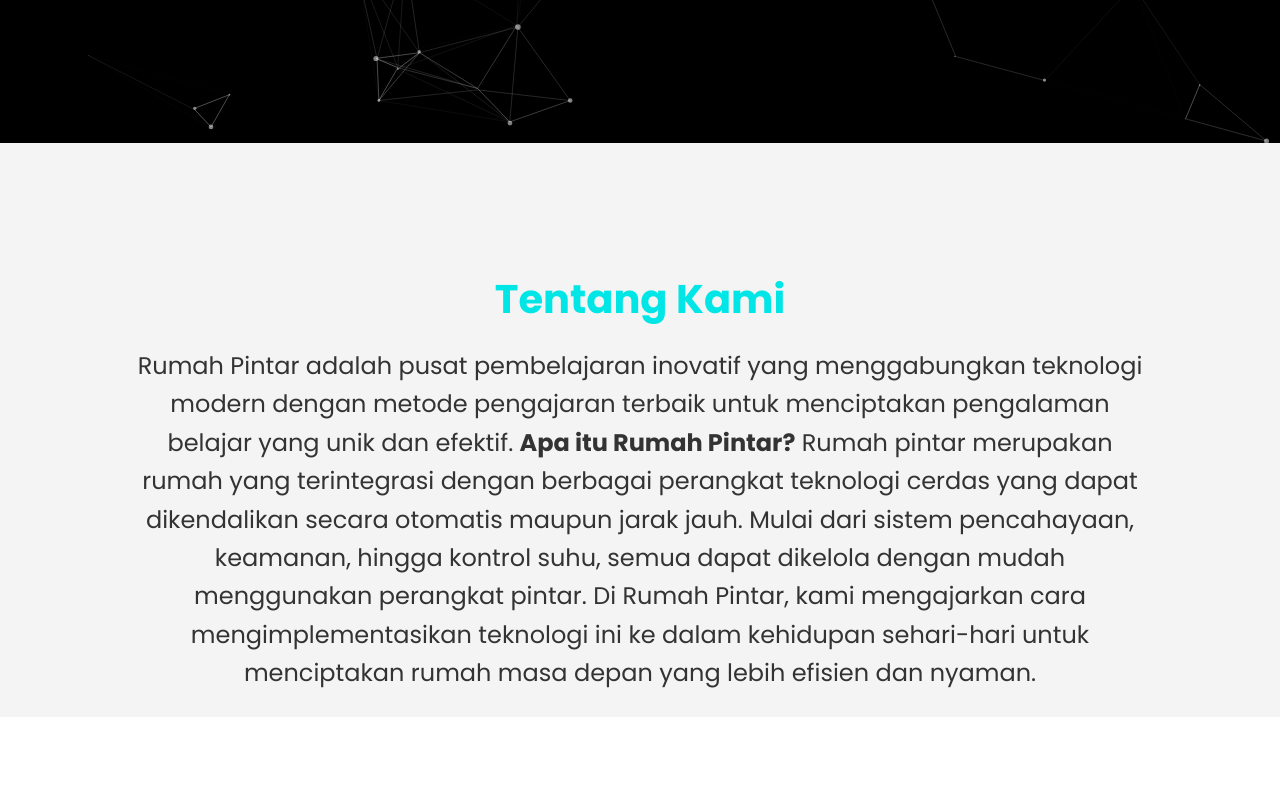
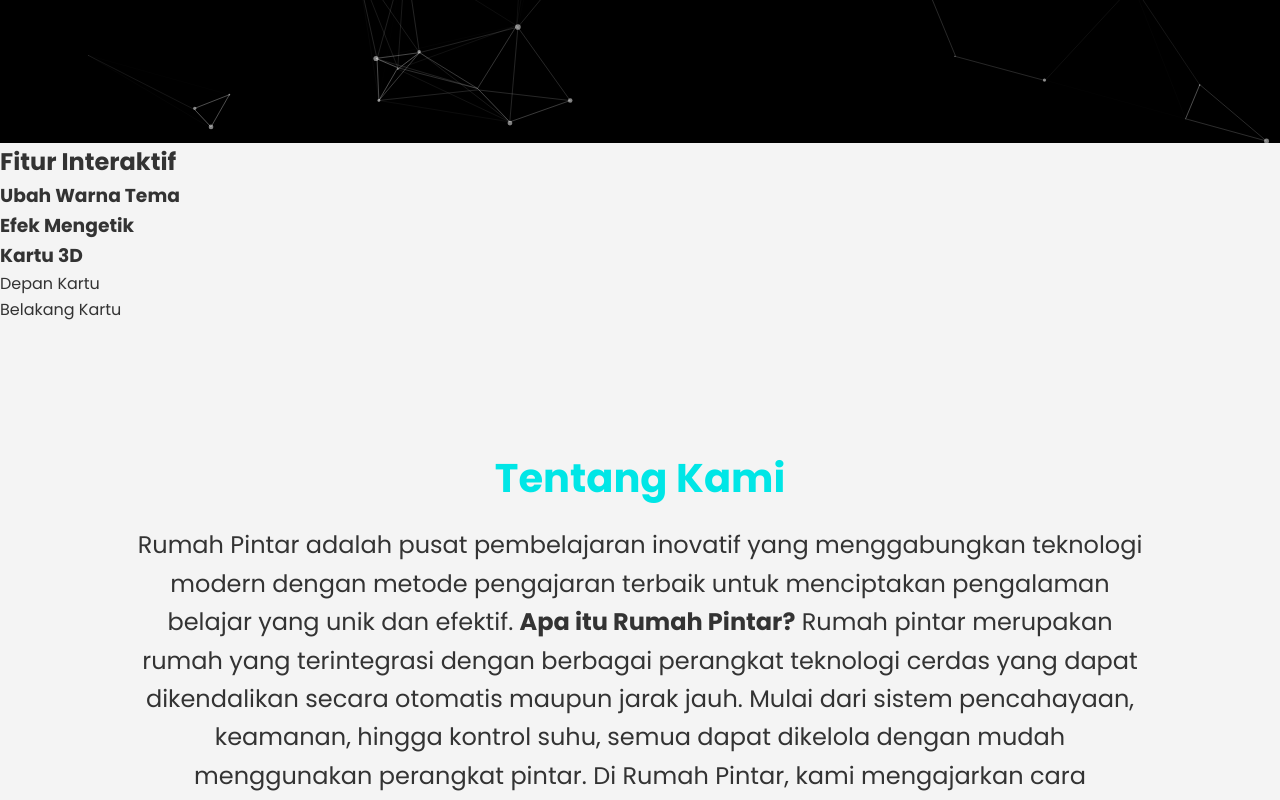
Before and after one commit to ESTAS-crypto/rumah-pintar, a plain HTML site: page index.html in a window 1280 px wide. Shown: the part 657-1457 px from the top of the page. Drawn offline with nearby package versions, Linux system fonts and the light colour scheme.

Commit message:
index.html

```diff
--- a/index.html
+++ b/index.html
@@ -16,6 +16,7 @@
             <div class="logo">Rumah Pintar</div>
             <ul class="nav-links">
                 <li><a href="#beranda">Beranda</a></li>
+                <li><a href="#fitur-interaktif">Ganti warna</a></li>
                 <li><a href="#tentang">Tentang Kami</a></li>
                 <li><a href="#program">Program</a></li>
                 <li><a href="#kontak">Kontak</a></li>
@@ -43,7 +44,31 @@
                 <a href="#program" class="cta-button">Jelajahi Program Kami</a>
             </div>
         </section>
+        <section id="fitur-interaktif" class="interactive-features">
+            <h2>Fitur Interaktif</h2>
+            <div class="feature-grid">
+                <div class="interactive-feature" id="color-changer">
+                    <h3>Ubah Warna Tema</h3>
+                    <div class="color-options">
+                        <div class="color-option" data-color="#00e6e6"></div>
+                        <div class="color-option" data-color="#ff6b6b"></div>
+                        <div class="color-option" data-color=" #ff99cc"></div>
 
+                    </div>
+                </div>
+                <div class="interactive-feature" id="typing-effect">
+                    <h3>Efek Mengetik</h3>
+                    <p id="typing-text"></p>
+                </div>
+                <div class="interactive-feature" id="3d-card">
+                    <h3>Kartu 3D</h3>
+                    <div class="card-3d">
+                        <div class="card-front">Depan Kartu</div>
+                        <div class="card-back">Belakang Kartu</div>
+                    </div>
+                </div>
+            </div>
+        </section>
         <section id="tentang" class="about">
             <h2>Tentang Kami</h2>
             <p>
```
